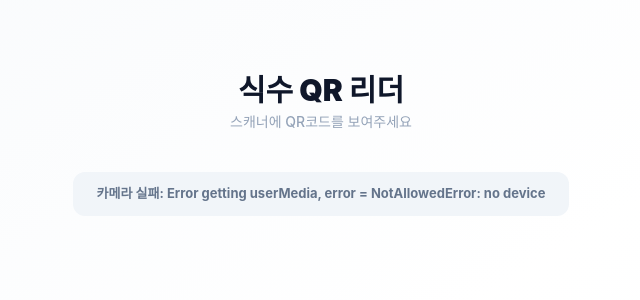
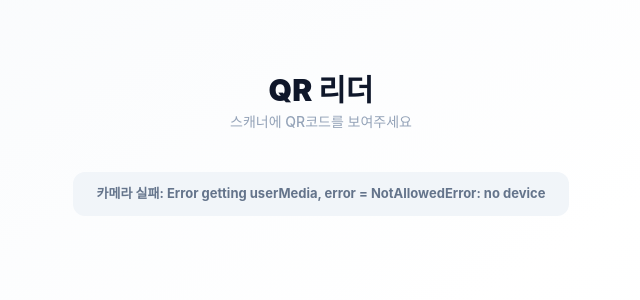
Before and after one commit to seokryu-im-kr/sicksu, a Flask app: page /reader in a window 1280 px wide. Shown: the top 300 px of the page, without its empty margins (319-959 px from the left). Run offline with Flask 3, Linux system fonts and the light colour scheme; some libraries are stand-ins or nearby versions.

Commit message:
text change

```diff
--- a/templates/base.html
+++ b/templates/base.html
@@ -3,7 +3,7 @@
 <head>
     <meta charset="UTF-8">
     <meta name="viewport" content="width=device-width, initial-scale=1.0">
-    <title>{% block title %}SICK - 식수 체크인{% endblock %}</title>
+    <title>{% block title %}SICK - 체크인{% endblock %}</title>
     <!-- Tailwind CSS CDN -->
     <script src="https://cdn.tailwindcss.com"></script>
     <script>
--- a/templates/login.html
+++ b/templates/login.html
@@ -8,7 +8,7 @@
             <i data-lucide="utensils" class="w-9 h-9 sm:w-10 sm:h-10 text-white"></i>
         </div>
         <h1 class="text-3xl sm:text-4xl font-black text-slate-900 tracking-tight mb-2">SICK</h1>
-        <p class="text-slate-400 font-medium text-sm sm:text-base">스마트한 식수 관리 시스템</p>
+        <p class="text-slate-400 font-medium text-sm sm:text-base">스마트한 관리 시스템</p>
     </div>
 
     <div class="bg-white p-6 sm:p-8 rounded-3xl shadow-xl shadow-slate-200/50 border border-slate-100/80">
--- a/templates/reader.html
+++ b/templates/reader.html
@@ -16,7 +16,7 @@
 {% block content %}
 <div class="max-w-lg mx-auto px-2 mt-2 sm:mt-8">
     <div class="text-center mb-4 sm:mb-6">
-        <h1 class="text-2xl sm:text-3xl font-black text-slate-900 mb-1">식수 QR 리더</h1>
+        <h1 class="text-2xl sm:text-3xl font-black text-slate-900 mb-1">QR 리더</h1>
         <p class="text-slate-400 font-medium text-sm">스캐너에 QR코드를 보여주세요</p>
     </div>
 
--- a/templates/status.html
+++ b/templates/status.html
@@ -6,7 +6,7 @@
     <div class="flex items-center justify-between mb-8 sm:mb-10 animate-fade-in">
         <div>
             <h1 class="text-2xl sm:text-3xl font-black text-slate-900 tracking-tight">내 체크인 현황</h1>
-            <p class="text-slate-400 font-medium mt-1 text-sm sm:text-base">지금까지의 식수 기록을 확인하세요.</p>
+            <p class="text-slate-400 font-medium mt-1 text-sm sm:text-base">지금까지의 기록을 확인하세요.</p>
         </div>
         <div class="bg-emerald-50 p-3 sm:p-4 rounded-2xl sm:rounded-[2rem] shadow-inner shrink-0 ml-4">
             <i data-lucide="calendar-check" class="w-6 h-6 sm:w-8 sm:h-8 text-emerald-600"></i>
--- a/templates/today_qr.html
+++ b/templates/today_qr.html
@@ -5,7 +5,7 @@
 <div class="max-w-sm sm:max-w-md mx-auto px-2 mt-4 sm:mt-10 text-center">
     <header class="mb-8 sm:mb-10 animate-fade-in">
         <h1 class="text-2xl sm:text-3xl font-black text-slate-900 mb-2">오늘의 QR코드</h1>
-        <p class="text-slate-400 font-medium text-sm sm:text-base">식수 체크인을 위해 아래 코드를 스캔하세요.</p>
+        <p class="text-slate-400 font-medium text-sm sm:text-base">체크인을 위해 아래 코드를 스캔하세요.</p>
     </header>
 
     <div class="relative group animate-fade-in-up">
```
